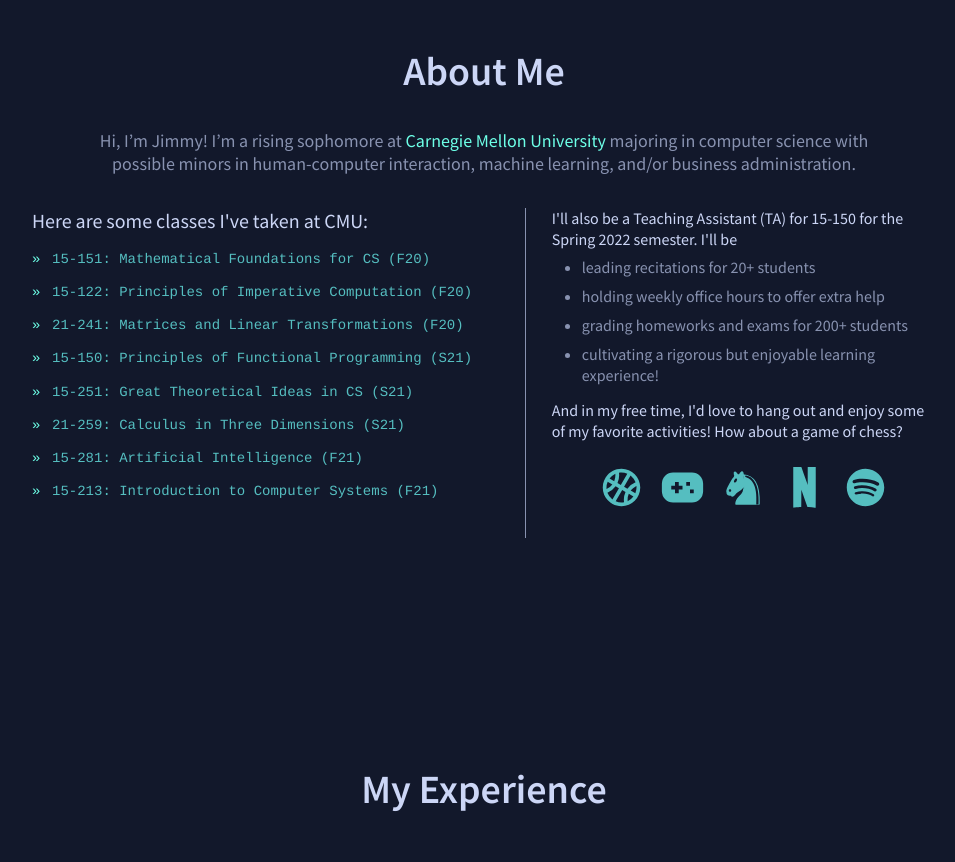
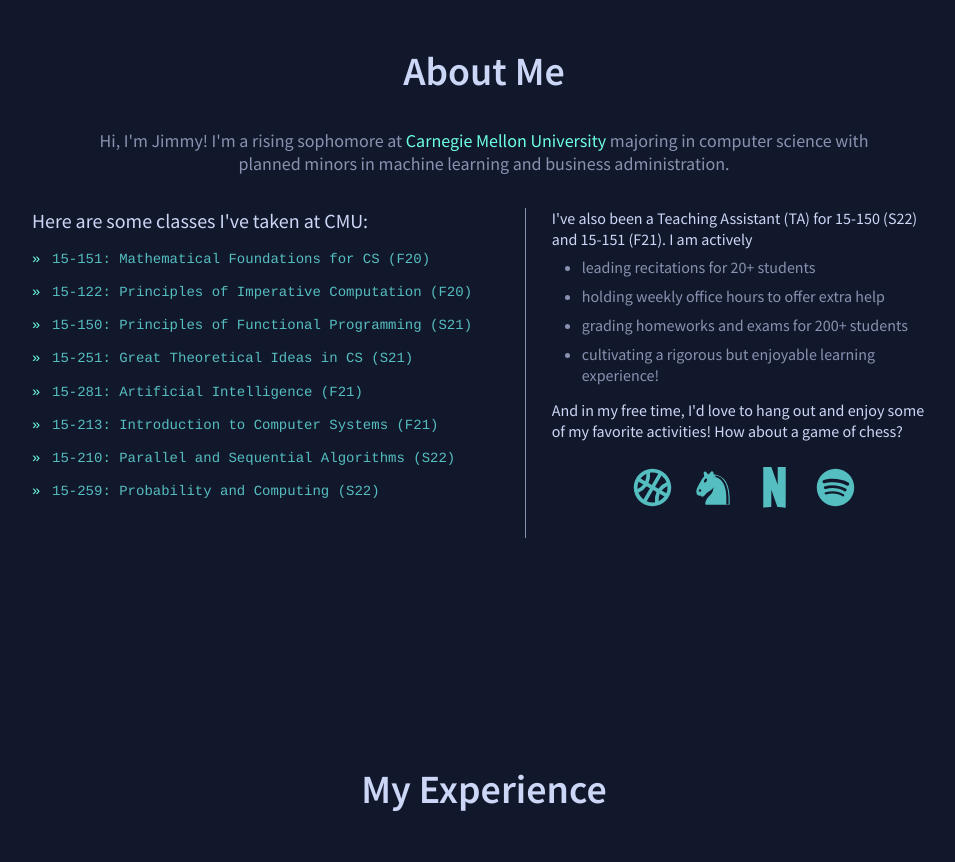
Before and after one commit to jimmyzhang28/personal-site-v1, a Gatsby site: page / in a window 1280 px wide. Shown: the part 880-1742 px from the top of the page, without its empty margins (156-1111 px from the left). Built offline with nearby package versions, Linux system fonts and the light colour scheme; Gatsby itself is replaced by a stand-in of ours.

Commit message:
Fixed small text, reorganized images

```diff
--- a/src/assets/info/resume-info.js
+++ b/src/assets/info/resume-info.js
@@ -1,13 +1,17 @@
+import grapevine from '../images/grapevine.png';
+import boo from '../images/boo.png';
+import responsival from '../images/responsival.png';
+
 const experiences = {
   classes: [
     "15-151: Mathematical Foundations for CS (F20)",
     "15-122: Principles of Imperative Computation (F20)",
-    "21-241: Matrices and Linear Transformations (F20)",
     "15-150: Principles of Functional Programming (S21)",
     "15-251: Great Theoretical Ideas in CS (S21)",
-    "21-259: Calculus in Three Dimensions (S21)",
     "15-281: Artificial Intelligence (F21)",
-    "15-213: Introduction to Computer Systems (F21)"
+    "15-213: Introduction to Computer Systems (F21)",
+    "15-210: Parallel and Sequential Algorithms (S22)",
+    "15-259: Probability and Computing (S22)"
   ],
   experienceInfo: [
     {
@@ -22,8 +26,10 @@ const experiences = {
       ],
       tech: [
         "React", "Cypress", "Sentry", "CouchDB"
-      ]
-    },
+      ],
+      logo: grapevine
+    }
+    ,
     {
       company: "Boo",
       range: "May 2021 - Aug 2021",
@@ -36,7 +42,8 @@ const experiences = {
       ],
       tech: [
         "Node.js", "MongoDB", "Express", "Flutter"
-      ]
+      ],
+      logo: boo
     },
     {
       company: "Responsival",
@@ -50,8 +57,9 @@ const experiences = {
       ],
       tech: [
         "HTML", "CSS", "JS", "Shopify Liquid"
-      ]
-    },
+      ],
+      logo: responsival
+    }
   ],
   projectInfo: [
     {
--- a/src/components/about.js
+++ b/src/components/about.js
@@ -16,8 +16,8 @@ const About = () => {
     <StyledAboutSection id="about">
       <div className="title">About Me</div>
       <p className="description">
-        Hi, I’m Jimmy! I’m a rising sophomore at <span>Carnegie Mellon University</span> majoring in computer science with possible minors in human-computer interaction,
-        machine learning, and/or business administration.
+        Hi, I'm Jimmy! I'm a rising sophomore at <span>Carnegie Mellon University</span> majoring in computer science with planned minors in
+        machine learning and business administration.
       </p>
       <div className="row-grid">
         <div className="classes">
@@ -32,7 +32,7 @@ const About = () => {
         </div>
         <div className="misc">
           <div className="info">
-            I'll also be a Teaching Assistant (TA) for 15-150 for the Spring 2022 semester. I'll be
+            I've also been a Teaching Assistant (TA) for 15-150 (S22) and 15-151 (F21). I am actively
             <ul className="info-list">
               <li>leading recitations for 20+ students</li>
               <li>holding weekly office hours to offer extra help</li>
@@ -46,9 +46,9 @@ const About = () => {
               <a href="https://www.nba.com/rockets/" aria-label="basketball" target="_blank" rel="noreferrer" className="interests-icon">
                 <BasketballIcon width={"45"} height={"45"}/>
               </a>
-              <a href="https://playvalorant.com/" aria-label="game" target="_blank" rel="noreferrer" className="interests-icon">
+              {/* <a href="https://playvalorant.com/" aria-label="game" target="_blank" rel="noreferrer" className="interests-icon">
                 <GameIcon width={"45"} height={"45"}/>
-              </a>
+              </a> */}
               <a href="https://www.chess.com/member/jchess7528" aria-label="chess" target="_blank" rel="noreferrer" className="interests-icon">
                 <img src={ChessIcon} alt=""/>
               </a>
--- a/src/components/experience.js
+++ b/src/components/experience.js
@@ -3,17 +3,9 @@ import styled from 'styled-components';
 import { experiences } from '../assets/info/resume-info';
 import ExperienceCard from './widgets/experience-card';
 
-// add new logo per experience
-import grapevine from '../assets/images/grapevine.png';
-import boo from '../assets/images/boo.png';
-import responsival from '../assets/images/responsival.png';
-
 const Experience = () => {
 
   let data = experiences.experienceInfo;
-  data[0].logo = grapevine;
-  data[1].logo = boo;
-  data[2].logo = responsival;
 
   return (
     <StyledExperienceSection id="experience">
```
